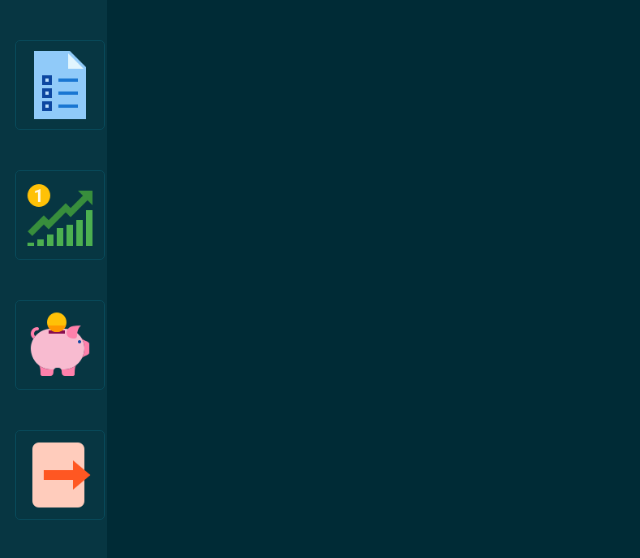
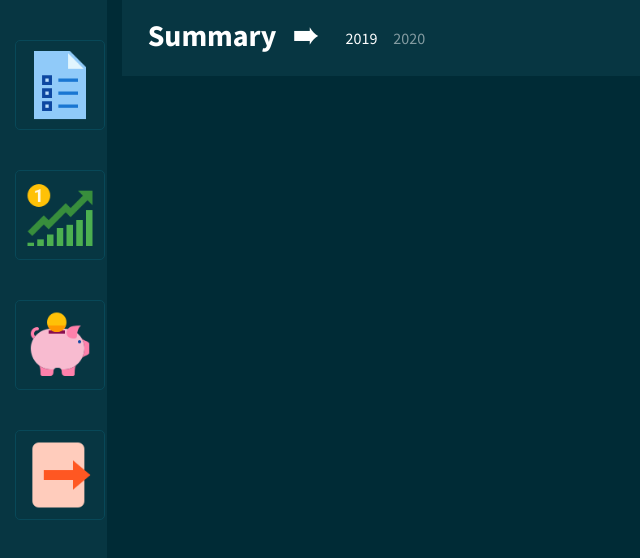
Before and after one commit to Krisztina75/BudgetManager, an Angular app in the folder angular-budgetmanager/: page / in a window 1280 px wide. Shown: the top 558 px of the page, without its empty margins (0-640 px from the left). Built offline with nearby package versions, Linux system fonts and the light colour scheme.

Commit message:
summary page navbar modification

```diff
--- a/angular-budgetmanager/src/app/app-routing.module.ts
+++ b/angular-budgetmanager/src/app/app-routing.module.ts
@@ -8,7 +8,7 @@ import { IncomesTableComponent } from './pages/incomes-table/incomes-table.compo
 
 
 const routes: Routes = [{
-  path: 'summary',
+  path: '',
   component: SummaryComponent
 },
 {
--- a/angular-budgetmanager/src/app/app.component.html
+++ b/angular-budgetmanager/src/app/app.component.html
@@ -2,7 +2,7 @@
 <div class="container-fluid">
   <div class="row">
     <div class="col-1 sidenav">
-      <a routerLink="/summary">
+      <a routerLink="/">
         <img class="icon" title="SUMMARY" src="../assets/images/summary.png">
       </a>
       <a routerLink="/reports">
--- a/angular-budgetmanager/src/app/pages/summary/summary.component.html
+++ b/angular-budgetmanager/src/app/pages/summary/summary.component.html
@@ -1,19 +1,20 @@
-<div class="container-fluid">
-  <div class="row">
-    <div class="col-12">
-      <strong>
-        <h3 class="title">Summary</h3>
-      </strong>
-    </div>
+<nav class="navbar navbar-expand-lg navbar-dark bg-dark">
+  <span class="title">Summary
+    <span class="arrow"> &#x27A0;</span>
+  </span>
+  <button class="navbar-toggler" type="button" data-toggle="collapse" data-target="#navbarColor02"
+    aria-controls="navbarColor02" aria-expanded="false" aria-label="Toggle navigation">
+    <span class="navbar-toggler-icon"></span>
+  </button>
+
+  <div class="collapse navbar-collapse" id="navbarColor02">
+    <ul class="navbar-nav mr-auto">
+      <li class="nav-item active">
+        <a class="nav-link" routerLink="/2019">2019<span class="sr-only">(current)</span></a>
+      </li>
+      <li class="nav-item">
+        <a class="nav-link" routerLink="/2020">2020</a>
+      </li>
+    </ul>
   </div>
-  <div class="row">
-    <div class="col-12">
-      <strong>
-        <h4 class="title">2019</h4>
-      </strong>
-    </div>
-  </div>
-  <div>
-
-  </div>
-</div>
+</nav>
```
